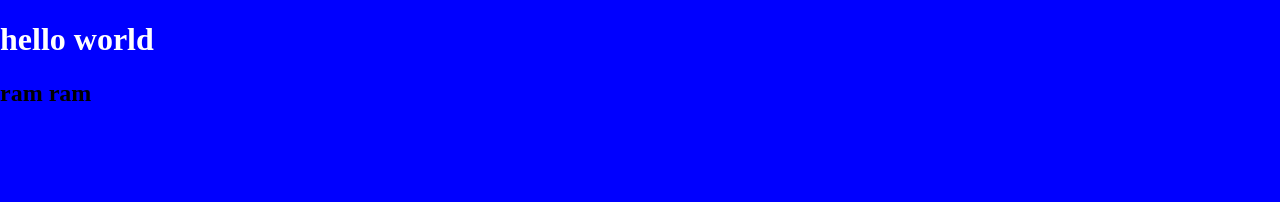
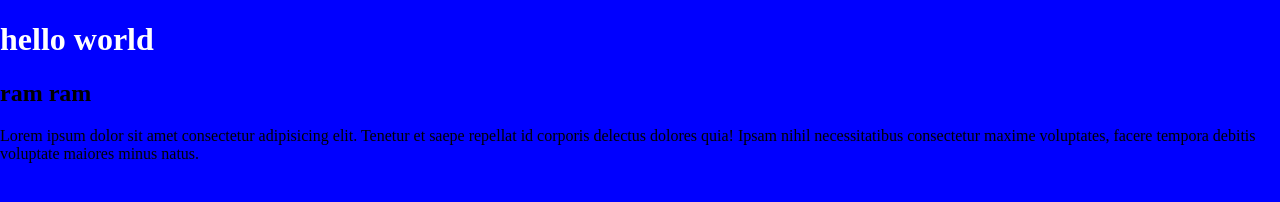
Before and after one commit to Ananpatel/deno, a plain HTML site: page index.html in a window 1280 px wide. Drawn offline with Linux system fonts and the light colour scheme.

Commit message:
my commits

```diff
--- a/index.html
+++ b/index.html
@@ -1,5 +1,6 @@
 <!DOCTYPE html>
 <html lang="en">
+
 <head>
     <meta charset="UTF-8">
     <meta name="viewport" content="width=device-width, initial-scale=1.0">
@@ -7,11 +8,17 @@
     <link rel="stylesheet" href="style.css">
 
 </head>
+
 <body>
     <h1>hello world</h1>
     <h2>
         ram ram
 
     </h2>
+    <p>Lorem ipsum dolor sit amet consectetur adipisicing elit. Tenetur et saepe repellat id corporis delectus dolores
+        quia! Ipsam nihil necessitatibus consectetur maxime voluptates, facere tempora debitis voluptate maiores minus
+        natus.
+    </p>
 </body>
+
 </html>
```
